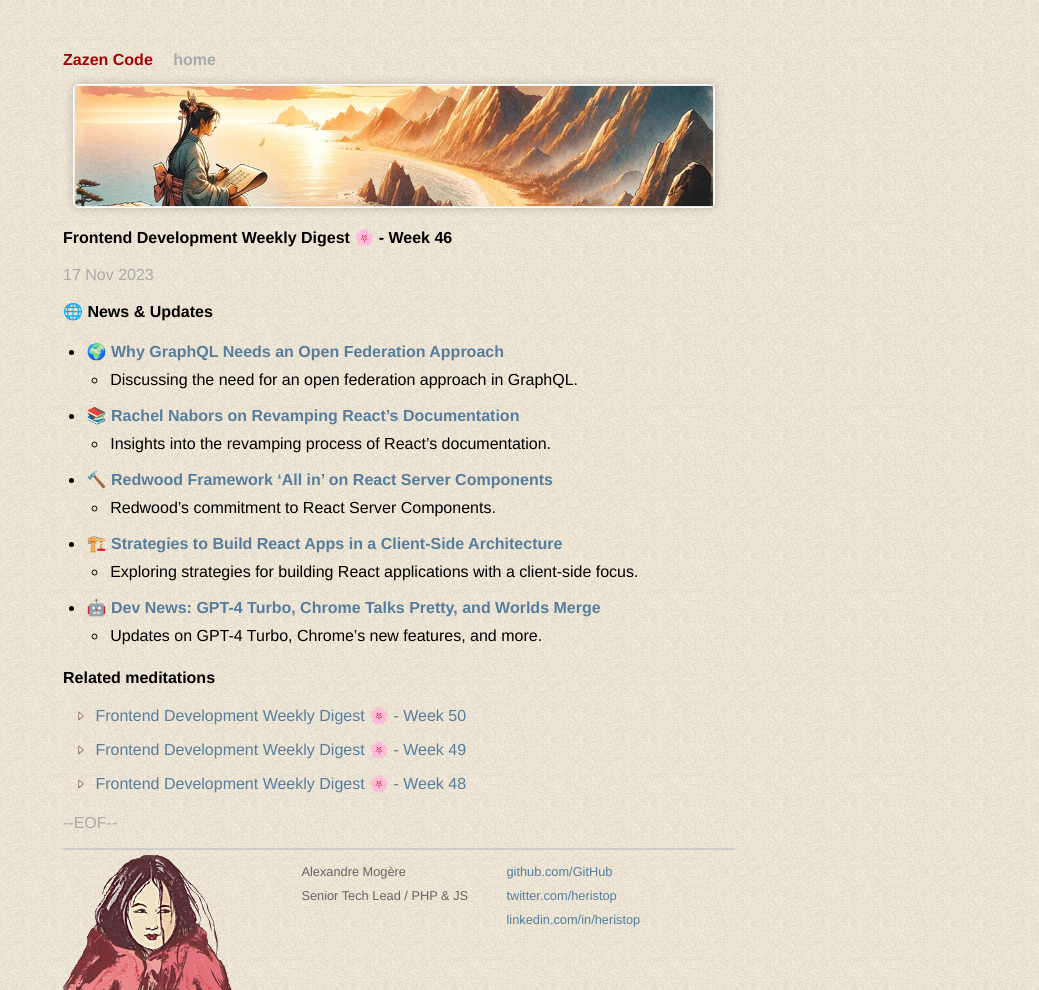
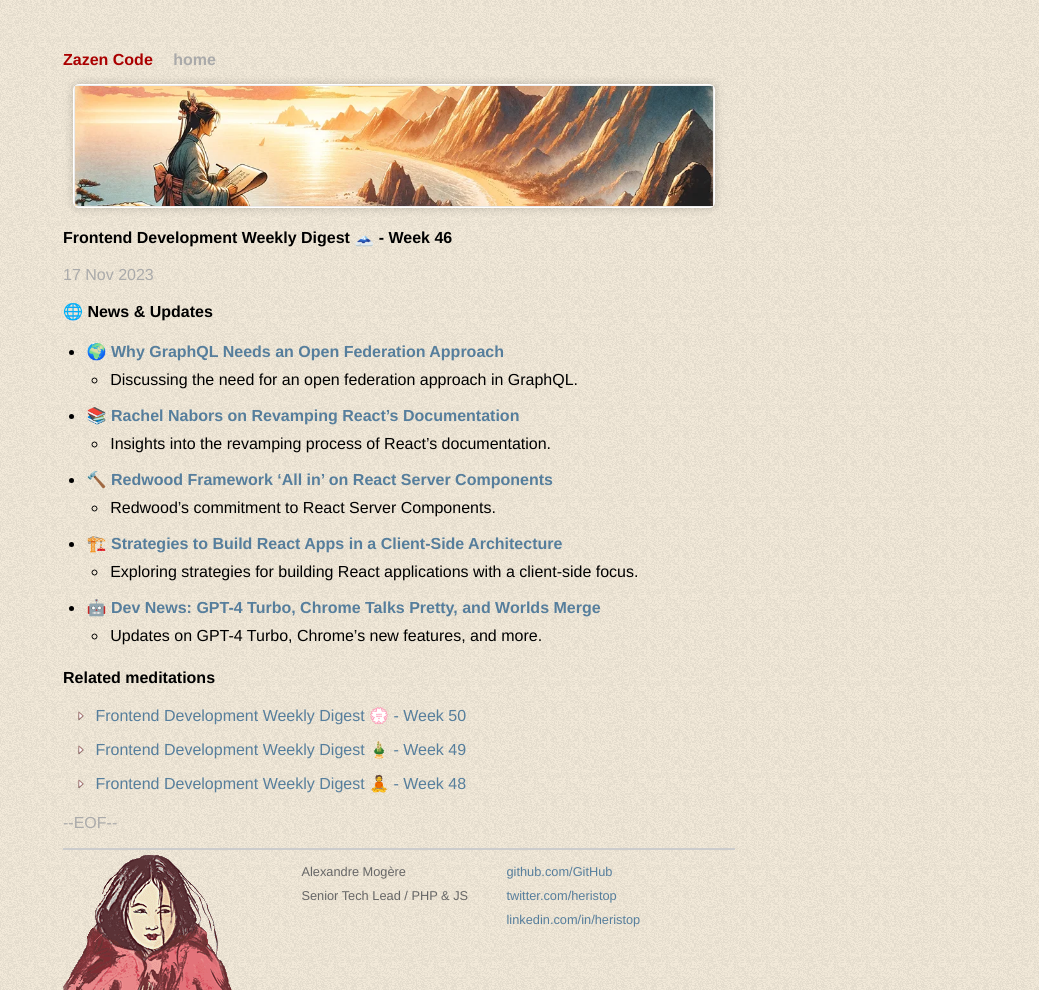
Before and after one commit to heristop/heristop.github.io, a Jekyll site: the page built from _posts/2023-11-17-frontend-weekly-digest-46.md, in a window 1280 px wide. Shown: the whole page, without its empty margins (241-1280 px from the left). Built offline with Jekyll 4.4.1, drawn with Linux system fonts in a browser that asks for light colours; some web fonts are replaced; Markdown is read by kramdown in place of the engine named in the settings.

```diff
--- a/_posts/2023-11-17-frontend-weekly-digest-46.md
+++ b/_posts/2023-11-17-frontend-weekly-digest-46.md
@@ -1,6 +1,6 @@
 ---
 layout: post
-title: "Frontend Development Weekly Digest 🌸 - Week 46"
+title: "Frontend Development Weekly Digest 🗻 - Week 46"
 categories: frontend
 ---
 
```
Also changed, not shown: _posts/2023-11-24-frontend-weekly-digest-47.md (+1 -1 lines), _posts/2023-12-01-frontend-weekly-digest-48.md (+1 -1 lines), _posts/2023-12-08-frontend-weekly-digest-49.md (+1 -1 lines), _posts/2023-12-15-frontend-weekly-digest-50.md (+1 -1 lines).
